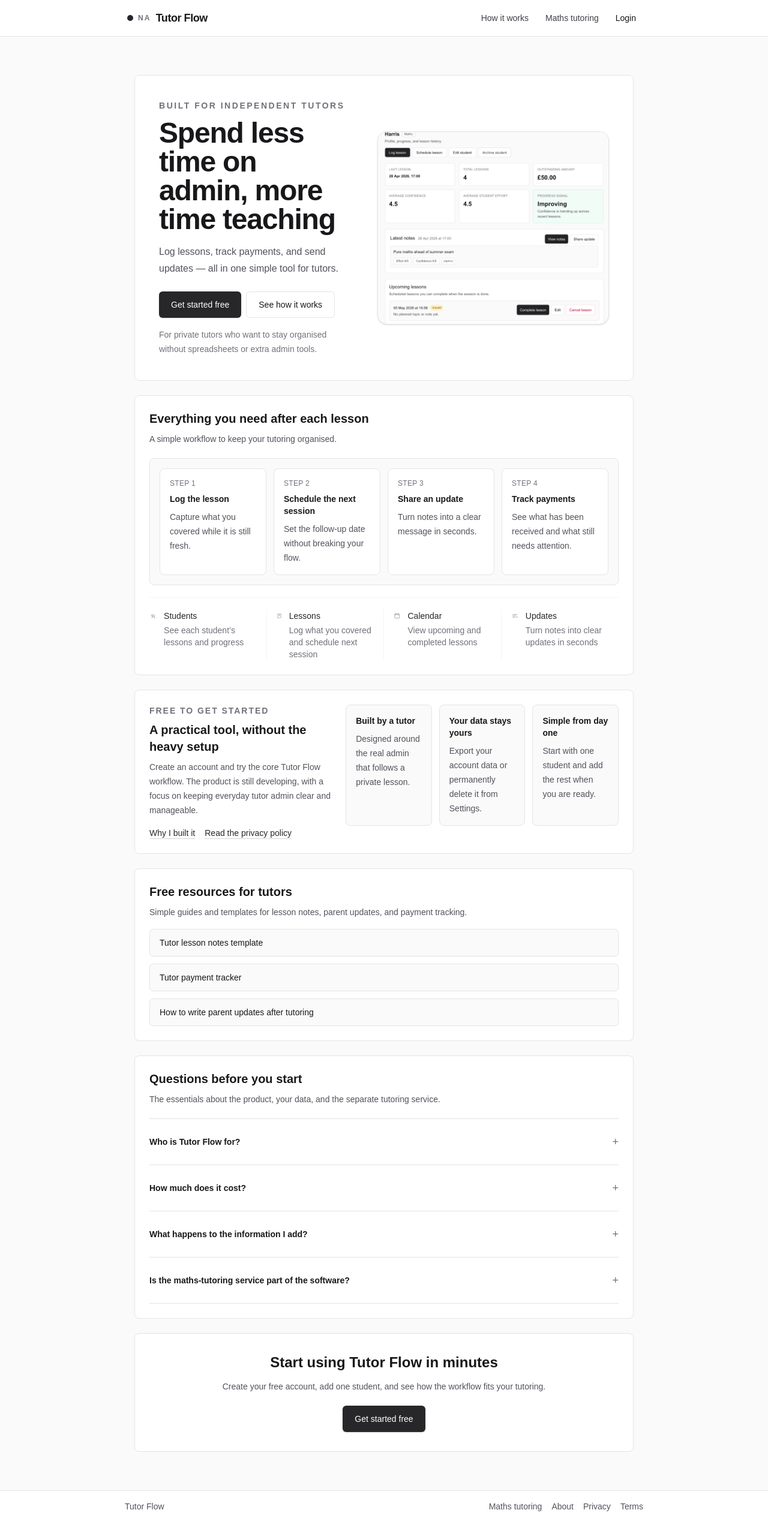
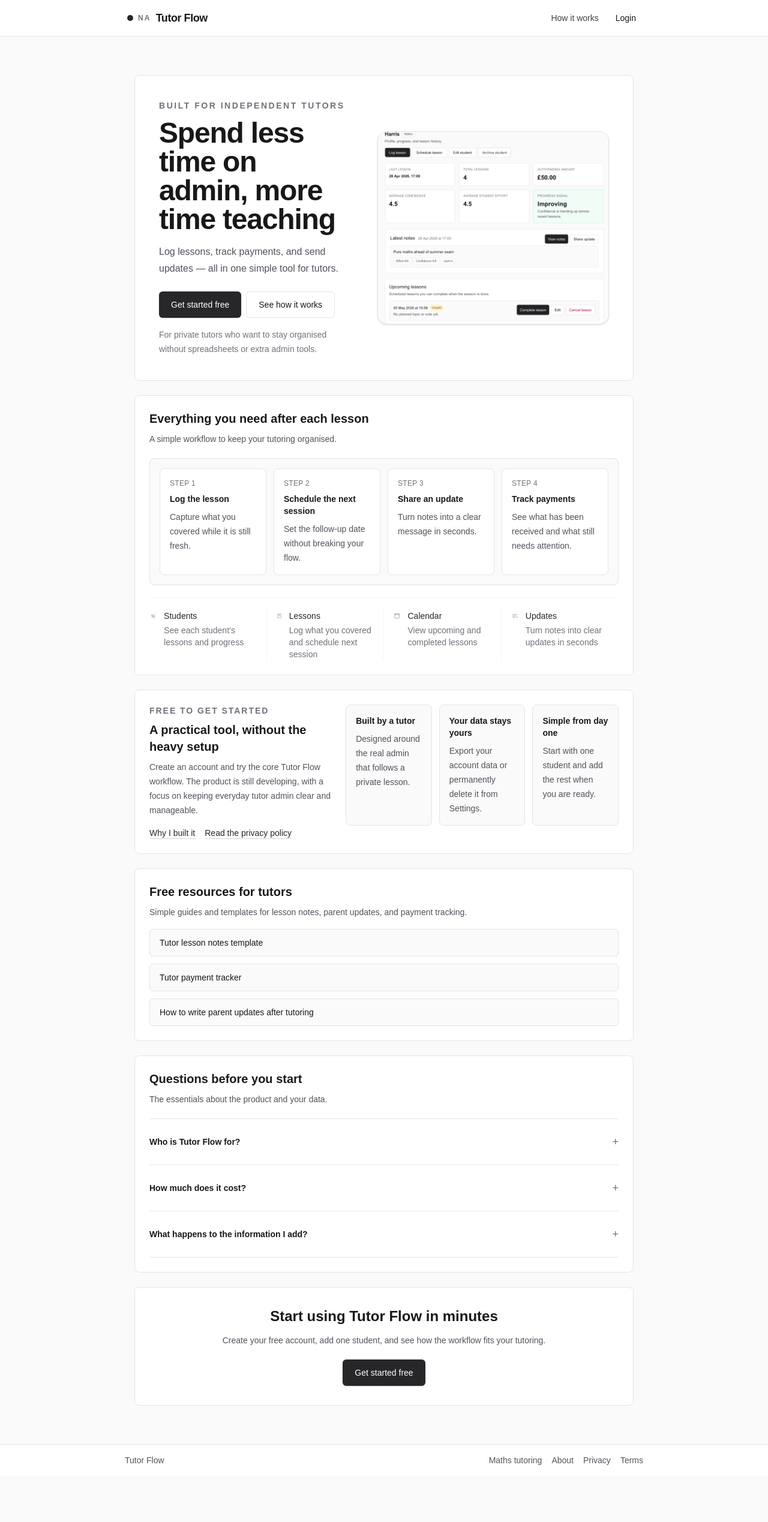
Before and after one commit to p8bvbwqfrs-collab/na-tutor-flow, a Next.js app: page / in a window 1280 px wide. Shown: the whole page at 60% size. After the commit the page ends 2461 px from the top, so only its background shows below. Built offline with nearby package versions, Linux system fonts and the light colour scheme.

Commit message:
refactor(marketing): keep tutoring link in footer

```diff
--- a/src/app/(public)/layout.tsx
+++ b/src/app/(public)/layout.tsx
@@ -29,12 +29,6 @@
               How it works
             </Link>
             <Link
-              href="/maths-tutor"
-              className="rounded-md px-2 py-2 text-sm font-medium text-zinc-700 transition-colors hover:bg-zinc-50 hover:text-zinc-900 hover:underline focus-visible:outline-none focus-visible:ring-2 focus-visible:ring-blue-600 focus-visible:ring-offset-2 sm:px-3"
-            >
-              Maths tutoring
-            </Link>
-            <Link
               href="/login"
               className="rounded-md px-2 py-2 text-sm font-medium text-zinc-900 transition-colors hover:bg-zinc-50 hover:underline focus-visible:outline-none focus-visible:ring-2 focus-visible:ring-blue-600 focus-visible:ring-offset-2 sm:px-3"
             >
--- a/src/app/(public)/page.tsx
+++ b/src/app/(public)/page.tsx
@@ -78,11 +78,6 @@
     question: "What happens to the information I add?",
     answer:
       "You retain ownership of your student and lesson data. You can download a portable copy or permanently delete your account and saved data from Settings.",
-  },
-  {
-    question: "Is the maths-tutoring service part of the software?",
-    answer:
-      "No. Tutor Flow is the software product for tutors. The maths-tutoring page describes a separate private tuition service offered by the builder.",
   },
 ] as const;
 
@@ -290,7 +285,7 @@
             Questions before you start
           </h2>
           <p className="mt-2 text-sm leading-6 text-zinc-600">
-            The essentials about the product, your data, and the separate tutoring service.
+            The essentials about the product and your data.
           </p>
         </div>
         <div className="mt-5 divide-y divide-zinc-200 border-y border-zinc-200">
```
Also changed, not shown: 1 other file (tests, documents, lock files or other folders).
